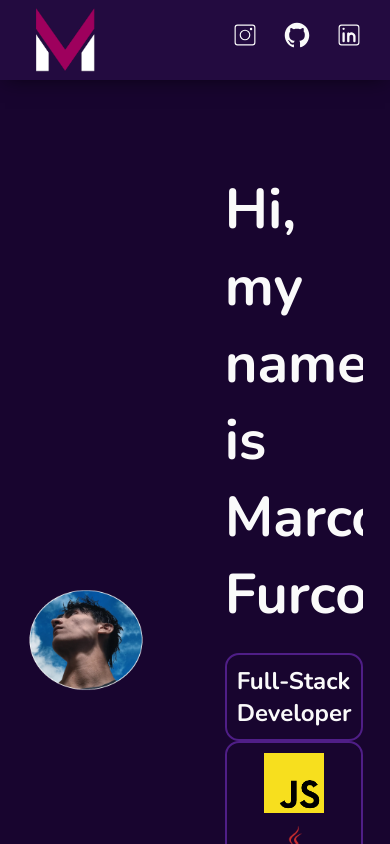
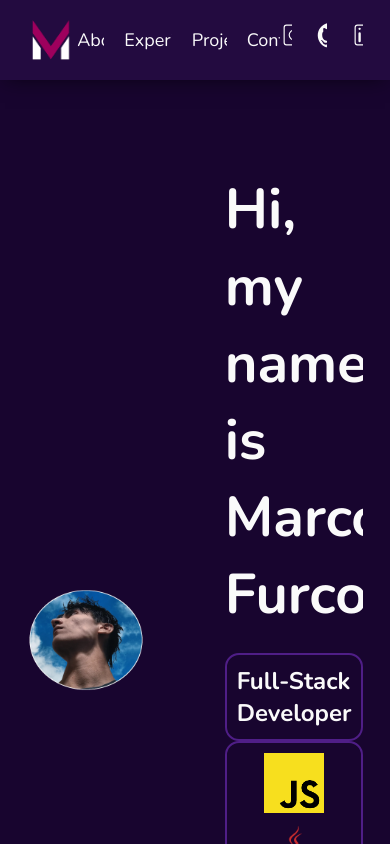
Before and after one commit to Mrck0s/Mrck0s.github.io, a React (Vite) app: page / in a window 390 px wide. Shown: the top 844 px of the page. Built offline with nearby package versions, Linux system fonts and the light colour scheme.

Commit message:
desktop view finish
mobile view left

```diff
--- a/src/App.css
+++ b/src/App.css
@@ -94,6 +94,18 @@ nav{
 .logo img{
     max-width: 5rem;
 }
+.sections-links{
+    display: flex;
+    gap: 0 20px;
+}
+.sections-links a{
+    font-size: 18px;
+    color: var(--color-white);
+    transition: var(--transition);
+}
+.sections-links a:hover{
+    color: var(--color-danger);
+}
 .socials{
     display: flex;
     align-items: center;
@@ -164,7 +176,7 @@ header{
     border-radius: var(--rounded);
     gap: 30px;
     place-items: center;
-    margin-bottom: 60px;
+    margin: 60px;
     background: #00000000;
     box-shadow: 0 0 30px 0 #230b40;
 }
--- a/src/components/Nav.jsx
+++ b/src/components/Nav.jsx
@@ -11,6 +11,12 @@ export const Nav = () => {
                 <a href="#" className="logo">
                     <img src={logo} alt="logo" className="logo-img" />
                 </a>
+                <div className="sections-links">
+                    <a href="#about">About</a>
+                    <a href="#experience">Experience</a>
+                    <a href="#projects">Projects</a>
+                    <a href="#contact">Contact</a>
+                </div>
                 <div className="socials">
                     <a href="#"><span><CiInstagram/></span></a>
                     <a href="#"><span><IoLogoGithub/></span></a>
```
